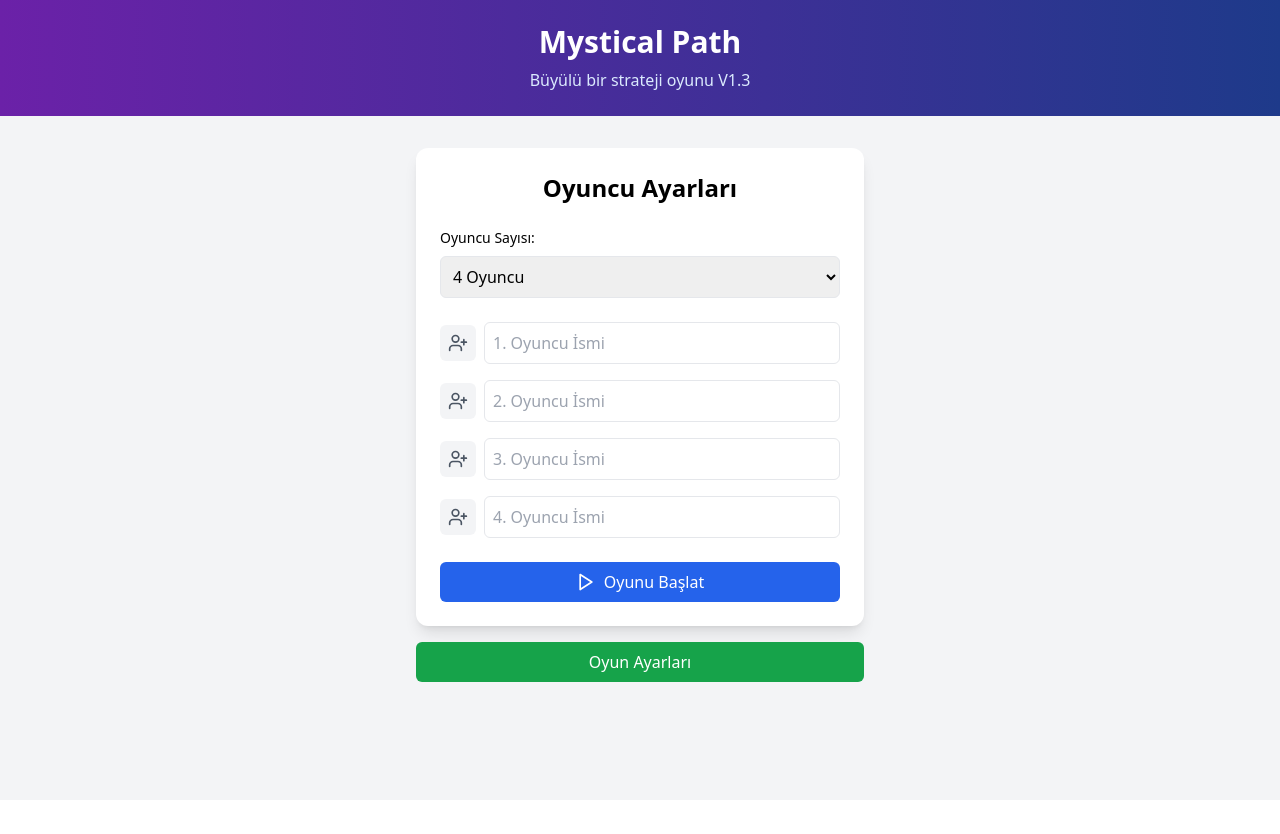
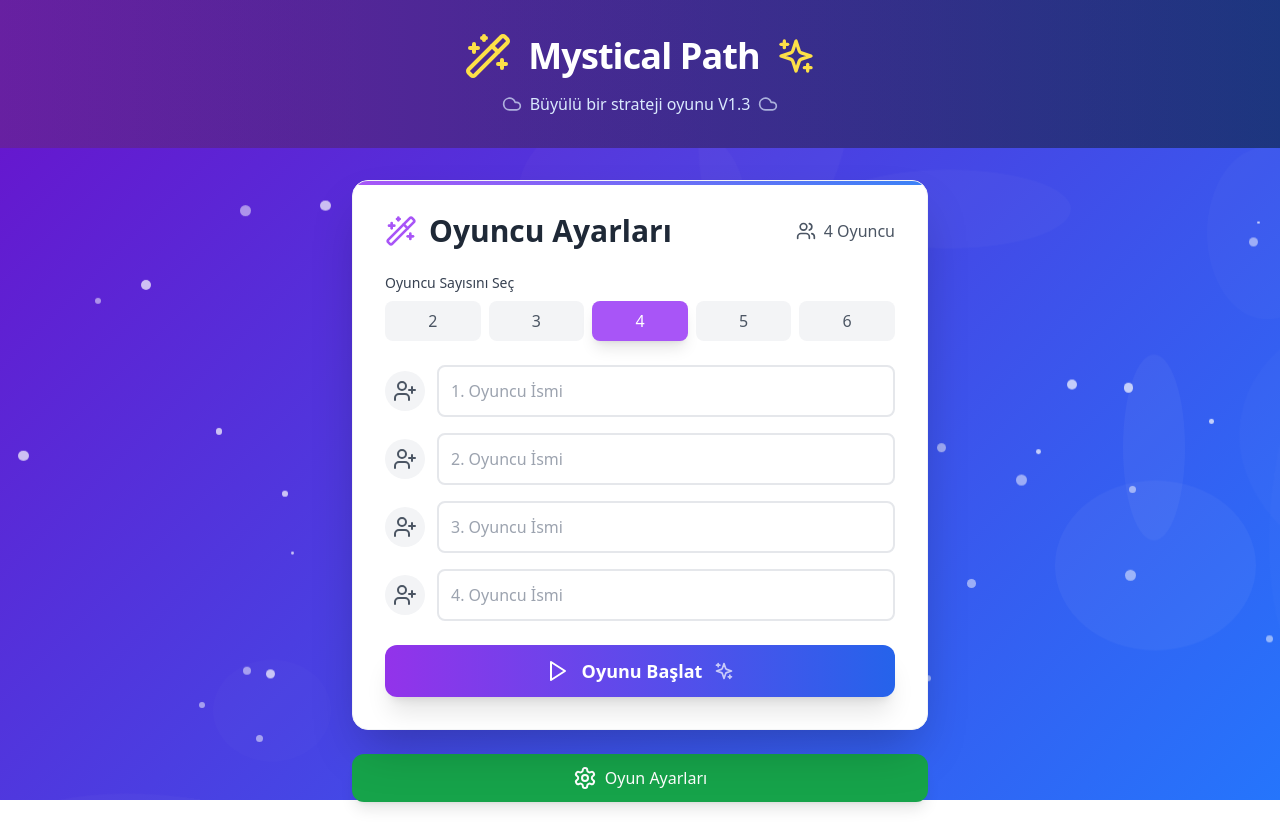
Before and after one commit to onrkn/Mystical-Path, a React (Vite) app: page / in a window 1280 px wide. Before the commit the page ends 800 px from the top, so only its background shows below. Built offline with nearby package versions, Linux system fonts and the light colour scheme.

Commit message:
ana sayfa ui
ana sayfa ui geliştirmesi

```diff
--- a/src/App.tsx
+++ b/src/App.tsx
@@ -1,4 +1,4 @@
-import React, { useEffect } from 'react';
+import React, { useEffect, useState } from 'react';
 import { PlayerSetup } from './components/PlayerSetup';
 import { GameSettings } from './components/GameSettings';
 import { GameBoard } from './components/GameBoard';
@@ -15,6 +15,83 @@ import { CombatAnimation } from './components/CombatAnimation';
 import { useGameStore } from './store/gameStore';
 import { playBackgroundMusic, stopBackgroundMusic } from './utils/soundUtils';
 import { playButtonClickSound } from './utils/soundUtils';
+import { motion, AnimatePresence } from 'framer-motion';
+import {
+  Play,
+  Settings,
+  Users,
+  Wand2,
+  Sparkles,
+  Cloud
+} from 'lucide-react';
+import './styles/background.css';
+
+function MagicBackground() {
+  const [particles, setParticles] = useState<JSX.Element[]>([]);
+
+  useEffect(() => {
+    const generateParticles = () => {
+      const newParticles = Array.from({ length: 50 }, (_, index) => {
+        const size = Math.random() * 10 + 2;
+        const left = Math.random() * 100;
+        const top = Math.random() * 100;
+        const delay = Math.random() * 5;
+        const duration = Math.random() * 10 + 5;
+
+        return (
+          <div
+            key={index}
+            className={`magical-${Math.random() > 0.5 ? 'particle' : 'sparkle'}`}
+            style={{
+              width: `${size}px`,
+              height: `${size}px`,
+              left: `${left}%`,
+              top: `${top}%`,
+              animationDelay: `-${delay}s`,
+              animationDuration: `${duration}s`
+            }}
+          />
+        );
+      });
+
+      setParticles(newParticles);
+    };
+
+    generateParticles();
+  }, []);
+
+  return (
+    <div className="magic-background">
+      {particles}
+      {Array.from({ length: 10 }, (_, index) => (
+        <div
+          key={`floating-${index}`}
+          className="floating-element"
+          style={{
+            width: `${Math.random() * 200 + 50}px`,
+            height: `${Math.random() * 200 + 50}px`,
+            left: `${Math.random() * 100}%`,
+            top: `${Math.random() * 100}%`,
+            background: `rgba(255, 255, 255, ${Math.random() * 0.1 + 0.05})`
+          }}
+        />
+      ))}
+      {Array.from({ length: 5 }, (_, index) => (
+        <div
+          key={`spinning-${index}`}
+          className="spinning-element"
+          style={{
+            width: `${Math.random() * 300 + 100}px`,
+            height: `${Math.random() * 300 + 100}px`,
+            left: `${Math.random() * 100}%`,
+            top: `${Math.random() * 100}%`,
+            background: `rgba(255, 255, 255, ${Math.random() * 0.1 + 0.05})`
+          }}
+        />
+      ))}
+    </div>
+  );
+}
 
 export default function App() {
   const {
@@ -89,7 +166,9 @@ export default function App() {
   }, [gameStarted, settings.musicEnabled]);
 
   return (
-    <div className="min-h-screen bg-gray-100">
+    <>
+      <MagicBackground />
+      <div className="min-h-screen relative z-10 bg-transparent">
         <WeatherEffect type={weather} />
         <Notification />
         {gameStarted && <WeatherIndicator />}
@@ -107,32 +186,64 @@ export default function App() {
             />
           </div>
         )}
-      <header className="bg-gradient-to-r from-purple-800 to-blue-900 text-white py-6 mb-8">
-        <div className="container mx-auto px-4">
-          <h1 className="text-3xl font-bold text-center">Mystical Path</h1>
-          <p className="text-center mt-2 text-blue-100">
-            Büyülü bir strateji oyunu V1.3
+        <header className="bg-gradient-to-r from-purple-800 to-blue-900 text-white py-8 mb-8 relative overflow-hidden">
+          <div className="absolute inset-0 bg-gradient-to-r from-purple-900 to-blue-950 opacity-20"></div>
+          <div className="container mx-auto px-4 relative z-10">
+            <motion.div
+              initial={{ opacity: 0, y: -50 }}
+              animate={{ opacity: 1, y: 0 }}
+              transition={{ duration: 0.8 }}
+              className="flex items-center justify-center space-x-4"
+            >
+              <Wand2 className="w-12 h-12 text-yellow-300" />
+              <h1 className="text-4xl font-extrabold text-center tracking-tight">
+                Mystical Path
+              </h1>
+              <Sparkles className="w-10 h-10 text-yellow-300" />
+            </motion.div>
+            <p className="text-center mt-3 text-blue-100 flex items-center justify-center space-x-2">
+              <Cloud className="w-5 h-5 opacity-70" />
+              <span>Büyülü bir strateji oyunu V1.3</span>
+              <Cloud className="w-5 h-5 opacity-70" />
             </p>
           </div>
         </header>
 
         <main className="container mx-auto px-4 pb-8">
+          <AnimatePresence>
             {!gameStarted ? (
-          <div className="space-y-4">
+              <motion.div
+                initial={{ opacity: 0, scale: 0.9 }}
+                animate={{ opacity: 1, scale: 1 }}
+                exit={{ opacity: 0, scale: 0.9 }}
+                transition={{ duration: 0.5 }}
+                className="space-y-6 max-w-xl mx-auto"
+              >
+                <motion.div
+                  initial={{ x: -50, opacity: 0 }}
+                  animate={{ x: 0, opacity: 1 }}
+                  transition={{ delay: 0.2 }}
+                >
                   <PlayerSetup />
-            <button
+                </motion.div>
+
+                <motion.button
+                  whileHover={{ scale: 1.05 }}
+                  whileTap={{ scale: 0.95 }}
                   onClick={() => {
-                playButtonClickSound(); // Buton tıklama sesi
+                    playButtonClickSound();
                     useGameStore.setState({ showSettings: true });
                   }}
-              className="w-full max-w-md mx-auto block bg-green-600 text-white py-2 px-4 rounded-md hover:bg-green-700"
+                  className="w-full flex items-center justify-center space-x-2 bg-green-600 text-white py-3 px-6 rounded-xl hover:bg-green-700 transition-all duration-300 shadow-lg hover:shadow-xl"
                 >
-              Oyun Ayarları
-            </button>
-          </div>
+                  <Settings className="w-6 h-6" />
+                  <span>Oyun Ayarları</span>
+                </motion.button>
+              </motion.div>
             ) : (
               <GameBoard />
             )}
+          </AnimatePresence>
 
           {showSettings && <GameSettings />}
           {showBossDialog && <BossBattle />}
@@ -156,5 +267,6 @@ export default function App() {
           )}
         </main>
       </div>
+    </>
   );
 }
--- a/src/components/PlayerSetup.tsx
+++ b/src/components/PlayerSetup.tsx
@@ -1,5 +1,14 @@
 import React, { useState } from 'react';
-import { UserPlus, Play, Bot } from 'lucide-react';
+import { motion, AnimatePresence } from 'framer-motion';
+import {
+  UserPlus,
+  Play,
+  Bot,
+  Users,
+  Wand2,
+  Sparkles,
+  Crown
+} from 'lucide-react';
 import { useGameStore } from '../store/gameStore';
 import { generateTurkishBotName } from '../utils/generateBotNames';
 
@@ -42,58 +51,122 @@ export function PlayerSetup() {
   };
 
   return (
-    <div className="w-full max-w-md mx-auto p-6 bg-white rounded-xl shadow-lg">
-      <h2 className="text-2xl font-bold text-center mb-6">Oyuncu Ayarları</h2>
-      <form onSubmit={handleSubmit}>
-        <div className="mb-6">
-          <label className="block text-sm font-medium mb-2">
-            Oyuncu Sayısı:
+    <motion.div
+      initial={{ opacity: 0, y: 50 }}
+      animate={{ opacity: 1, y: 0 }}
+      transition={{ duration: 0.5 }}
+      className="w-full max-w-xl mx-auto p-8 bg-white rounded-2xl shadow-2xl border border-gray-100 relative overflow-hidden"
+    >
+      <div className="absolute top-0 left-0 right-0 h-1 bg-gradient-to-r from-purple-500 to-blue-500"></div>
+
+      <motion.div
+        initial={{ scale: 0.9, opacity: 0 }}
+        animate={{ scale: 1, opacity: 1 }}
+        transition={{ delay: 0.2, duration: 0.5 }}
+        className="flex items-center justify-between mb-6"
+      >
+        <div className="flex items-center space-x-3">
+          <Wand2 className="w-8 h-8 text-purple-500" />
+          <h2 className="text-3xl font-bold text-gray-800">Oyuncu Ayarları</h2>
+        </div>
+        <div className="flex items-center space-x-2 text-gray-600">
+          <Users className="w-5 h-5" />
+          <span className="font-medium">{playerCount} Oyuncu</span>
+        </div>
+      </motion.div>
+
+      <form onSubmit={handleSubmit} className="space-y-6">
+        <motion.div
+          initial={{ x: -50, opacity: 0 }}
+          animate={{ x: 0, opacity: 1 }}
+          transition={{ delay: 0.3 }}
+          className="mb-6"
+        >
+          <label className="block text-sm font-medium mb-2 text-gray-700">
+            Oyuncu Sayısını Seç
           </label>
-          <select
-            className="w-full p-2 border rounded-md"
-            value={playerCount}
-            onChange={(e) => handlePlayerCountChange(Number(e.target.value))}
+          <div className="grid grid-cols-5 gap-2">
+            {[2, 3, 4, 5, 6].map(num => (
+              <button
+                key={num}
+                type="button"
+                onClick={() => handlePlayerCountChange(num)}
+                className={`
+                  py-2 rounded-lg transition-all duration-300
+                  ${playerCount === num
+                    ? 'bg-purple-500 text-white shadow-lg'
+                    : 'bg-gray-100 text-gray-600 hover:bg-gray-200'}
+                `}
               >
-            {[2, 3, 4, 5, 6].map(num => (
-              <option key={num} value={num}>{num} Oyuncu</option>
+                {num}
+              </button>
             ))}
-          </select>
           </div>
+        </motion.div>
 
+        <AnimatePresence>
           <div className="space-y-4">
-          {playerNames.map((name, index) => (
-            <div key={index} className="flex items-center space-x-2">
-              <button
+            {playerNames.slice(0, playerCount).map((name, index) => (
+              <motion.div
+                key={index}
+                initial={{ opacity: 0, x: -20 }}
+                animate={{ opacity: 1, x: 0 }}
+                exit={{ opacity: 0, x: 20 }}
+                transition={{ delay: index * 0.1 }}
+                className="flex items-center space-x-3"
+              >
+                <motion.button
                   type="button"
+                  whileHover={{ scale: 1.1 }}
+                  whileTap={{ scale: 0.9 }}
                   onClick={() => togglePlayerType(index)}
-                className={`p-2 rounded-md ${
-                  playerTypes[index] === 'bot'
-                    ? 'bg-purple-100 text-purple-600'
-                    : 'bg-gray-100 text-gray-600'
-                }`}
+                  className={`
+                    p-2 rounded-full transition-all duration-300
+                    ${playerTypes[index] === 'bot'
+                      ? 'bg-purple-100 text-purple-600 shadow-md'
+                      : 'bg-gray-100 text-gray-600 hover:bg-gray-200'}
+                  `}
                 >
-                {playerTypes[index] === 'bot' ? <Bot className="w-5 h-5" /> : <UserPlus className="w-5 h-5" />}
-              </button>
+                  {playerTypes[index] === 'bot' ? <Bot className="w-6 h-6" /> : <UserPlus className="w-6 h-6" />}
+                </motion.button>
+
                 <input
                   type="text"
                   placeholder={`${index + 1}. Oyuncu İsmi`}
                   value={name}
                   onChange={(e) => handleNameChange(index, e.target.value)}
-                className="flex-1 p-2 border rounded-md"
+                  className="flex-1 p-3 border-2 border-gray-200 rounded-lg focus:border-purple-500 focus:ring-2 focus:ring-purple-200 transition-all duration-300"
                   required
                 />
-            </div>
+
+                {playerTypes[index] === 'bot' && (
+                  <motion.div
+                    initial={{ opacity: 0 }}
+                    animate={{ opacity: 1 }}
+                    className="text-sm text-gray-500 flex items-center space-x-1"
+                  >
+                    <Crown className="w-4 h-4 text-yellow-500" />
+                    <span>Bot</span>
+                  </motion.div>
+                )}
+              </motion.div>
             ))}
           </div>
+        </AnimatePresence>
 
-        <button
+        <motion.button
           type="submit"
-          className="w-full mt-6 bg-blue-600 text-white py-2 px-4 rounded-md hover:bg-blue-700 flex items-center justify-center space-x-2"
+          whileHover={{ scale: 1.05 }}
+          whileTap={{ scale: 0.95 }}
+          className="w-full mt-6 bg-gradient-to-r from-purple-600 to-blue-600 text-white py-3 px-6 rounded-xl
+          hover:from-purple-700 hover:to-blue-700 flex items-center justify-center space-x-3
+          transition-all duration-300 shadow-xl hover:shadow-2xl"
         >
-          <Play className="w-5 h-5" />
-          <span>Oyunu Başlat</span>
-        </button>
+          <Play className="w-6 h-6" />
+          <span className="text-lg font-semibold">Oyunu Başlat</span>
+          <Sparkles className="w-5 h-5 opacity-70" />
+        </motion.button>
       </form>
-    </div>
+    </motion.div>
   );
 }
--- /dev/null
+++ b/src/styles/background.css
@@ -0,0 +1,65 @@
+@keyframes float {
+  0% {
+    transform: translateY(0px);
+  }
+  50% {
+    transform: translateY(-20px);
+  }
+  100% {
+    transform: translateY(0px);
+  }
+}
+
+@keyframes spin {
+  0% {
+    transform: rotate(0deg);
+  }
+  100% {
+    transform: rotate(360deg);
+  }
+}
+
+.magic-background {
+  position: fixed;
+  top: 0;
+  left: 0;
+  width: 100%;
+  height: 100%;
+  background: linear-gradient(135deg, #6a11cb 0%, #2575fc 100%);
+  z-index: -1;
+  overflow: hidden;
+}
+
+.magic-background .floating-element {
+  position: absolute;
+  opacity: 0.3;
+  background: rgba(255, 255, 255, 0.1);
+  border-radius: 50%;
+  animation: float 5s ease-in-out infinite;
+}
+
+.magic-background .spinning-element {
+  position: absolute;
+  opacity: 0.2;
+  background: rgba(255, 255, 255, 0.05);
+  border-radius: 50%;
+  animation: spin 20s linear infinite;
+}
+
+.magic-background .magical-particle {
+  position: absolute;
+  width: 5px;
+  height: 5px;
+  background: rgba(255, 255, 255, 0.5);
+  border-radius: 50%;
+  animation: float 3s ease-in-out infinite alternate;
+}
+
+.magic-background .magical-sparkle {
+  position: absolute;
+  width: 3px;
+  height: 3px;
+  background: rgba(255, 255, 255, 0.7);
+  border-radius: 50%;
+  animation: float 2s ease-in-out infinite alternate-reverse;
+}
```
Also changed, not shown: package.json (+9 -3 lines), 1 other file (tests, documents, lock files or other folders). Lines whose indentation alone changed are shown as unchanged.
